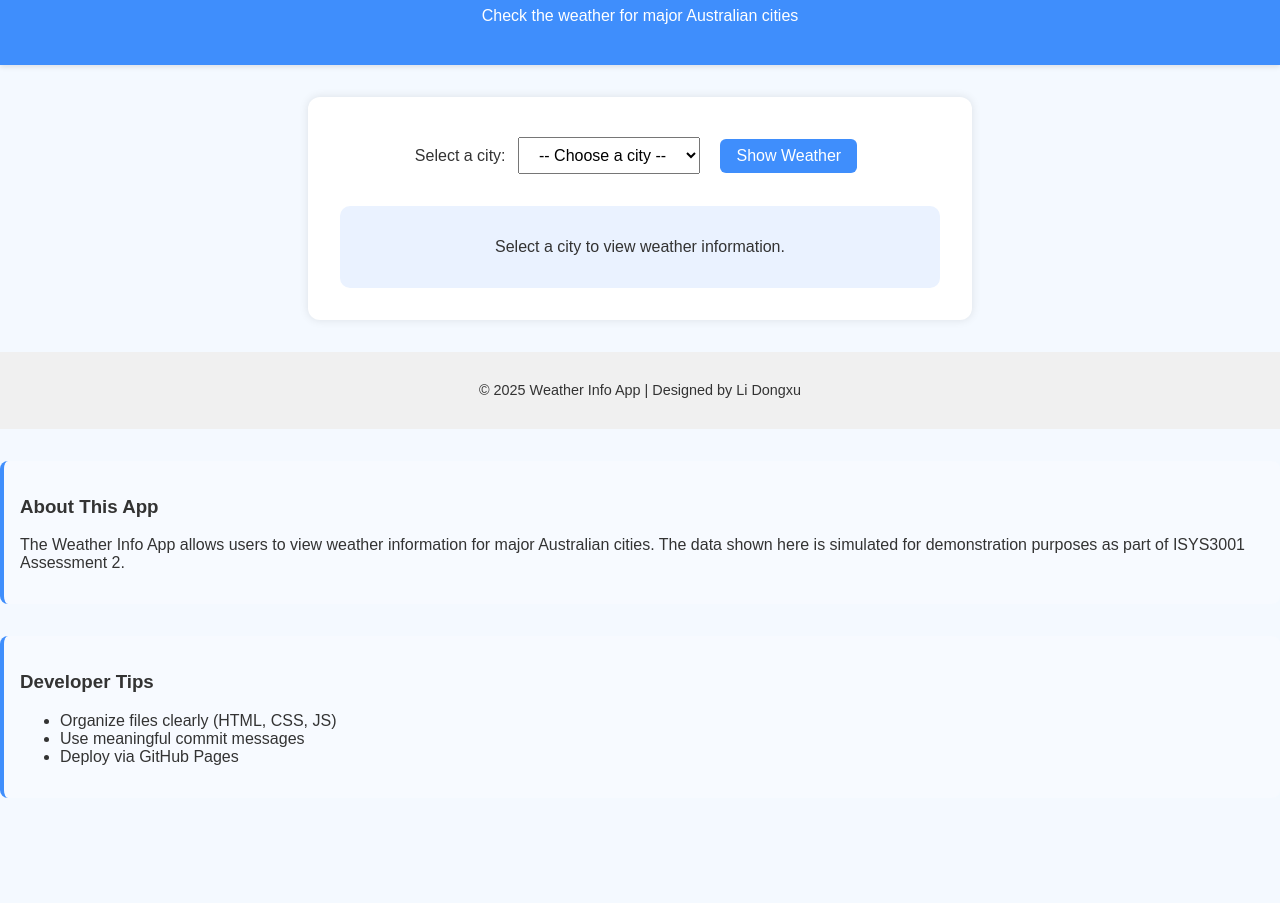
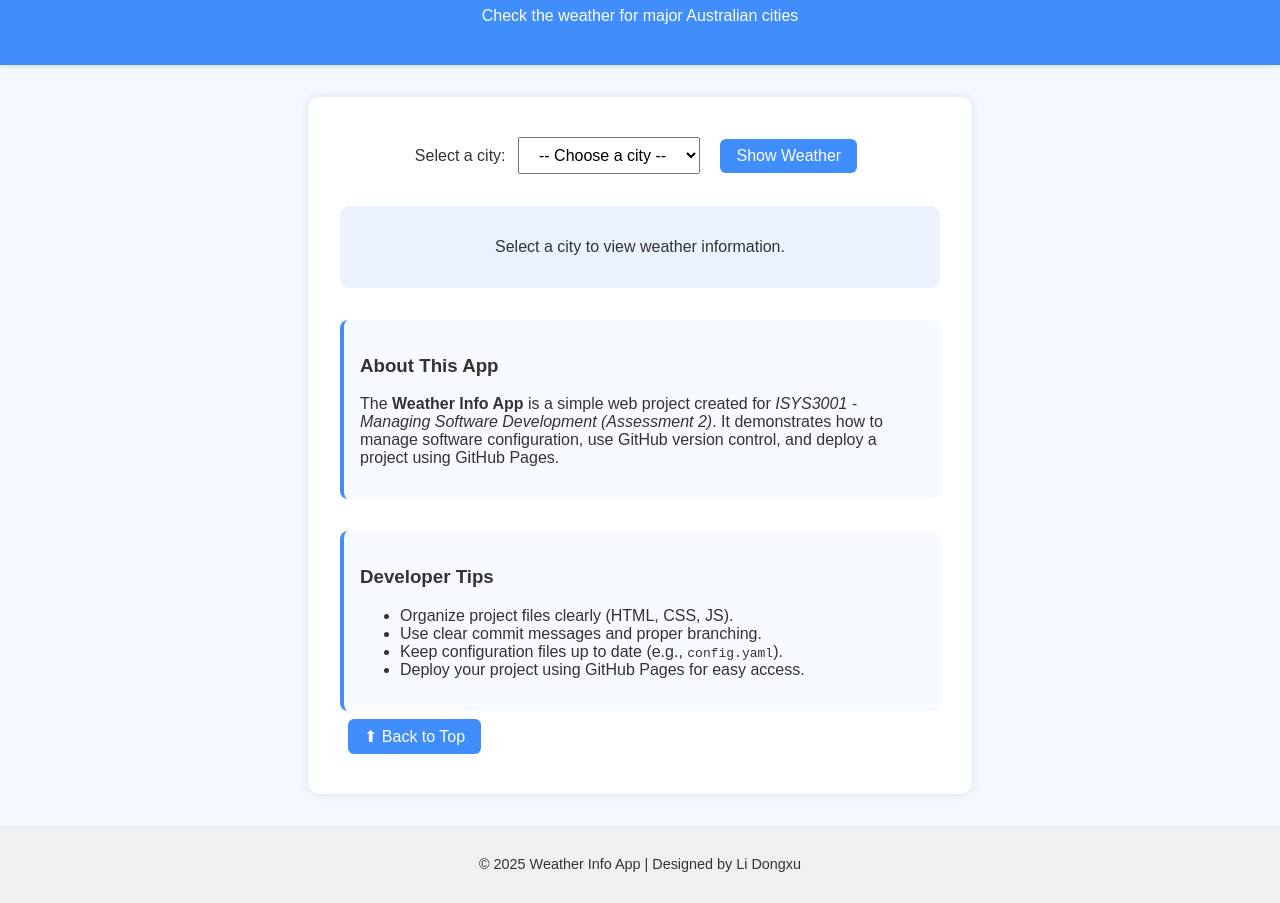
Before and after one commit to llli43/Weather-Info-App, a plain HTML site: page index.html in a window 1280 px wide. Shown: the part 87-990 px from the top of the page. Before the commit the page ends 885 px from the top, so only its background shows below. Drawn offline with Linux system fonts and the light colour scheme.

Commit message:
Update index.html

```diff
--- a/index.html
+++ b/index.html
@@ -29,6 +29,28 @@
         <div id="weatherResult" class="weather-card">
             <p>Select a city to view weather information.</p>
         </div>
+
+        <section class="about">
+            <h3>About This App</h3>
+            <p>
+                The <strong>Weather Info App</strong> is a simple web project created for
+                <em>ISYS3001 - Managing Software Development (Assessment 2)</em>.
+                It demonstrates how to manage software configuration, use GitHub version control,
+                and deploy a project using GitHub Pages.
+            </p>
+        </section>
+
+        <section class="tips">
+            <h3>Developer Tips</h3>
+            <ul>
+                <li>Organize project files clearly (HTML, CSS, JS).</li>
+                <li>Use clear commit messages and proper branching.</li>
+                <li>Keep configuration files up to date (e.g., <code>config.yaml</code>).</li>
+                <li>Deploy your project using GitHub Pages for easy access.</li>
+            </ul>
+        </section>
+
+        <button id="backToTop" class="back-top">⬆ Back to Top</button>
     </main>
 
     <footer>
@@ -38,17 +60,3 @@
     <script src="script.js"></script>
 </body>
 </html>
-<section class="about">
-    <h3>About This App</h3>
-    <p>The Weather Info App allows users to view weather information for major Australian cities.
-    The data shown here is simulated for demonstration purposes as part of ISYS3001 Assessment 2.</p>
-</section>
-
-<section class="tips">
-    <h3>Developer Tips</h3>
-    <ul>
-        <li>Organize files clearly (HTML, CSS, JS)</li>
-        <li>Use meaningful commit messages</li>
-        <li>Deploy via GitHub Pages</li>
-    </ul>
-</section>
```
